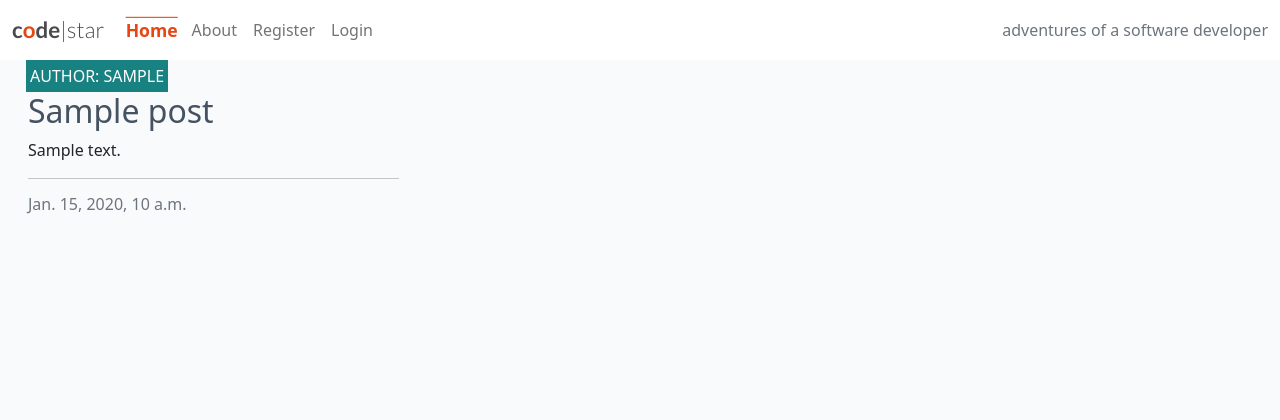
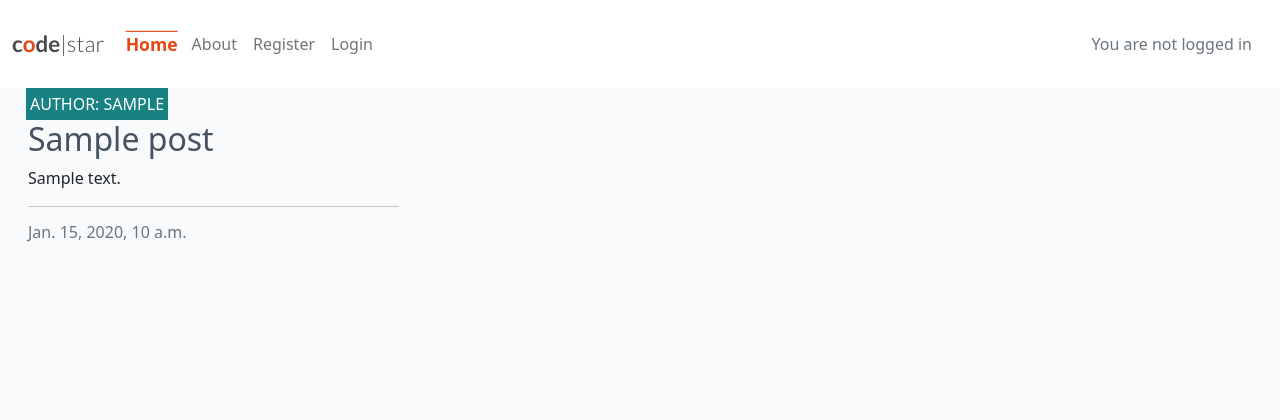
Before and after one commit to ie3ul2df/django-blog, a Django app: page / in a window 1280 px wide. Shown: the top 420 px of the page. Run offline with Django 4.2, Linux system fonts and the light colour scheme; tables that the repository leaves empty hold one stand-in row (values such as "Sample post").

Commit message:
added logend in / out users situations to the base template header

```diff
--- a/templates/base.html
+++ b/templates/base.html
@@ -69,7 +69,11 @@
 
                 </ul>
                 <span class="navbar-text text-muted">
-                    adventures of a software developer
+                    {% if user.is_authenticated %}
+                    <p class="text-end m-3">You are logged in as {{ user }}</p>
+                    {% else %}
+                    <p class="text-end m-3">You are not logged in</p>
+                    {% endif %}
                 </span>
             </div>
         </div>
```
